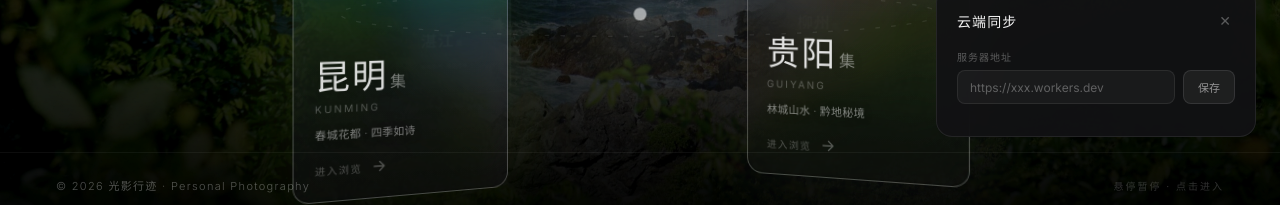
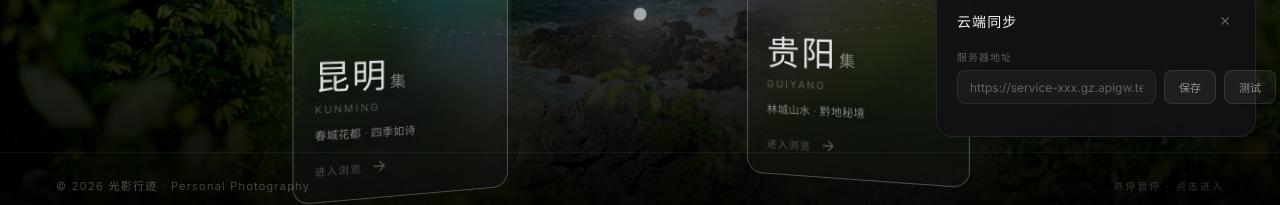
Before and after one commit to WLH1204/photo-portfolio, a React (Vite) app: page / in a window 1280 px wide. Both pictures are taken after a click on the button "云端同步设置". Shown: the part 583-788 px from the top of the page. Built offline with nearby package versions, Linux system fonts and the light colour scheme.

Commit message:
Feat: 添加测试连接按钮 + 改进连接失败错误提示
新增 testConnection 调用 /api/diag 端点（GET 无 CORS 预检），帮助诊断网络问题；登录失败时提示先使用测试连接按钮排查

```diff
--- a/src/api/client.js
+++ b/src/api/client.js
@@ -44,6 +44,24 @@ export function getCosDomain() {
 
 export function isConfigured() {
   return !!API_BASE
+}
+
+// 测试连接（GET 请求，无需认证，不会触发 CORS 预检）
+export async function testConnection() {
+  if (!API_BASE) throw new Error('API 地址未配置')
+  let base = API_BASE
+  let path = '/api/diag'
+  if (base.endsWith('/api') && path.startsWith('/api/')) {
+    path = path.substring(4)
+  }
+  if (base.endsWith('/api/') && path.startsWith('/api/')) {
+    path = path.substring(4)
+  }
+  const response = await fetch(`${base}${path}`)
+  if (!response.ok) {
+    throw new Error(`HTTP ${response.status}`)
+  }
+  return await response.json()
 }
 
 // 通用请求 - 自动处理 API_BASE 可能带或不带 /api 的情况
--- a/src/components/ApiSetupPanel.jsx
+++ b/src/components/ApiSetupPanel.jsx
@@ -1,7 +1,7 @@
 import { useState, useCallback } from 'react'
 import {
   setApiUrl, getApiUrl, isConfigured, isLoggedIn,
-  login, logout
+  login, logout, testConnection
 } from '../api/client.js'
 import { syncFromCloud } from '../utils/photoStorage'
 import { cityData } from '../data/cityData'
@@ -31,6 +31,31 @@ export default function ApiSetupPanel({ onSyncComplete }) {
     setStatus('configured')
     setMessage('API 地址已保存')
     setTimeout(() => setMessage(''), 2000)
+  }, [url])
+
+  // 测试连接
+  const handleTestConnection = useCallback(async () => {
+    if (!url.trim()) {
+      setMessage('请先输入 API 地址')
+      return
+    }
+    setApiUrl(url.trim())
+    setLoading(true)
+    setMessage('正在测试连接…')
+    try {
+      const info = await testConnection()
+      setMessage(`连接成功！版本: ${info.version}, 存储桶: ${info.bucket}`)
+      setStatus('configured')
+      setTimeout(() => setMessage(''), 4000)
+    } catch (e) {
+      const msg = e.message || ''
+      if (msg.includes('Failed to fetch') || msg.includes('NetworkError')) {
+        setMessage('无法连接服务器，请检查 API 地址是否正确、SCF 是否已部署，以及浏览器控制台是否有 CORS 错误')
+      } else {
+        setMessage('连接失败: ' + msg)
+      }
+    }
+    setLoading(false)
   }, [url])
 
   // 同步
@@ -78,7 +103,12 @@ export default function ApiSetupPanel({ onSyncComplete }) {
         setMessage('密码错误')
       }
     } catch (e) {
-      setMessage('连接失败: ' + e.message)
+      const msg = e.message || ''
+      if (msg.includes('Failed to fetch') || msg.includes('NetworkError')) {
+        setMessage('连接失败：无法访问服务器，请先用"测试连接"按钮检查网络')
+      } else {
+        setMessage('连接失败: ' + msg)
+      }
     }
     setLoading(false)
   }, [password, handleSync])
@@ -117,13 +147,22 @@ export default function ApiSetupPanel({ onSyncComplete }) {
           <input
             type="text"
             className="api-setup-input"
-            placeholder="https://xxx.workers.dev"
+            placeholder="https://service-xxx.gz.apigw.tencentcs.com/release"
             value={url}
             onChange={(e) => setUrl(e.target.value)}
             disabled={isLoggedIn()}
           />
           {!isLoggedIn() && (
-            <button className="api-setup-btn-sm" onClick={handleSaveUrl}>保存</button>
+            <>
+              <button className="api-setup-btn-sm" onClick={handleSaveUrl}>保存</button>
+              <button
+                className="api-setup-btn-sm"
+                onClick={handleTestConnection}
+                disabled={loading}
+              >
+                {loading ? '…' : '测试'}
+              </button>
+            </>
           )}
         </div>
       </div>
@@ -170,7 +209,7 @@ export default function ApiSetupPanel({ onSyncComplete }) {
 
       {/* 状态消息 */}
       {message && (
-        <div className={`api-setup-msg ${message.includes('失败') || message.includes('错误') ? 'error' : ''}`}>
+        <div className={`api-setup-msg ${message.includes('失败') || message.includes('错误') || message.includes('无法连接') ? 'error' : ''}`}>
           {message}
         </div>
       )}
```
